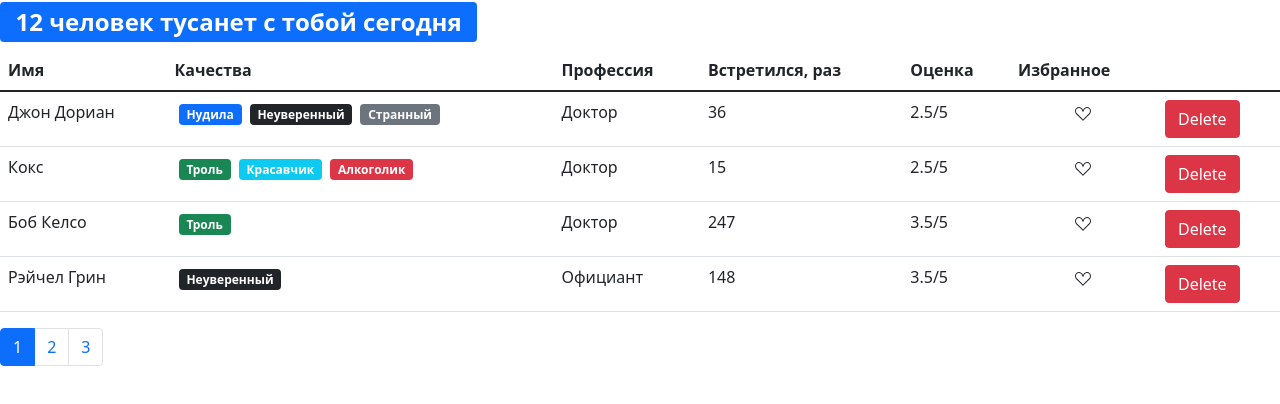
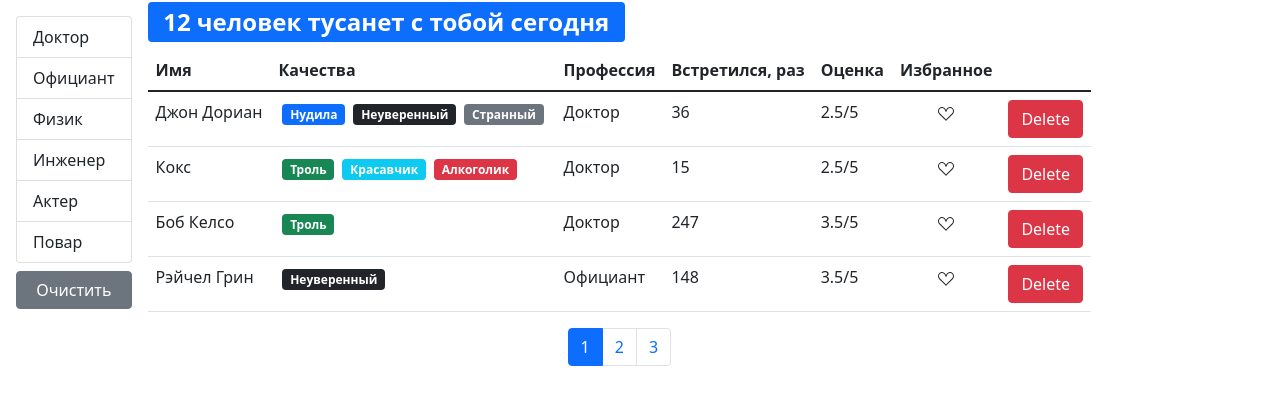
Before and after one commit to WilhelmWesser/fast-company, a React (Create React App) app: page / in a window 1280 px wide. Shown: the top 404 px of the page. Built offline with nearby package versions, Linux system fonts and the light colour scheme.

Commit message:
Array or Object as Professions - does not matter

```diff
--- /dev/null
+++ b/src/API/fake.api/professions.api.js
@@ -0,0 +1,26 @@
+export const professionsObject = {
+    doctor: { _id: "67rdca3eeb7f6fgeed471818", name: "Доктор" },
+    waiter: { _id: "67rdca3eeb7f6fgeed471820", name: "Официант" },
+    physics: { _id: "67rdca3eeb7f6fgeed471814", name: "Физик" },
+    engineer: { _id: "67rdca3eeb7f6fgeed471822", name: "Инженер" },
+    actor: { _id: "67rdca3eeb7f6fgeed471824", name: "Актер" },
+    cook: { _id: "67rdca3eeb7f6fgeed471829", name: "Повар" }
+};
+export const professions = [
+    { _id: "67rdca3eeb7f6fgeed471818", name: "Доктор" },
+    { _id: "67rdca3eeb7f6fgeed471820", name: "Официант" },
+    { _id: "67rdca3eeb7f6fgeed471814", name: "Физик" },
+    { _id: "67rdca3eeb7f6fgeed471822", name: "Инженер" },
+    { _id: "67rdca3eeb7f6fgeed471824", name: "Актер" },
+    { _id: "67rdca3eeb7f6fgeed471829", name: "Повар" }
+];
+const fetchAll = () =>
+    new Promise((resolve) => {
+        window.setTimeout(function () {
+            resolve(professions);
+        }, 2000);
+    });
+
+export default {
+    fetchAll
+};
--- a/src/API/fake.api/user.api.js
+++ b/src/API/fake.api/user.api.js
@@ -1,11 +1,4 @@
-const professions = {
-    doctor: { _id: "67rdca3eeb7f6fgeed471818", name: "Доктор" },
-    waiter: { _id: "67rdca3eeb7f6fgeed471820", name: "Официант" },
-    physics: { _id: "67rdca3eeb7f6fgeed471814", name: "Физик" },
-    engineer: { _id: "67rdca3eeb7f6fgeed471822", name: "Инженер" },
-    actor: { _id: "67rdca3eeb7f6fgeed471824", name: "Актер" },
-    cook: { _id: "67rdca3eeb7f6fgeed471829", name: "Повар" }
-};
+import { professionsObject as professions } from "./professions.api";
 const qualities = {
     tedious: {
         _id: "67rdca3eeb7f6fgeed471198",
@@ -137,6 +130,14 @@
         rate: 5
     }
 ];
-export function fetchAll() {
-    return users;
-}
+
+const fetchAll = () =>
+    new Promise((resolve) => {
+        window.setTimeout(function () {
+            resolve(users);
+        }, 2000);
+    });
+
+export default {
+    fetchAll
+};
--- a/src/API/index.js
+++ b/src/API/index.js
@@ -1,5 +1,7 @@
 import * as users from "./fake.api/user.api";
+import professions from "./fake.api/professions.api";
 const API = {
-    users
+    users,
+    professions
 };
 export default API;
--- a/src/components/Users.jsx
+++ b/src/components/Users.jsx
@@ -1,21 +1,83 @@
-import React, { useState } from "react";
+import React, { useState, useEffect } from "react";
 import Pagination from "./pagination";
 import User from "./user";
 import { paginate } from "../utils/paginate";
 import PropTypes from "prop-types";
-const Users = ({ users: allUsers, handleDeletion, usersToPerform }) => {
-    const count = allUsers.length;
+import API from "../API";
+import GroupList from "./groupList";
+import SearchStatus from "./searchStatus";
+const Users = ({ users: allUsers, handleDeletion }) => {
     const pageSize = 4;
-    const [currentPage, setCurrnetPage] = useState(1);
-    const handlePageChange = (pageIndex) => {
-        console.log("page:", pageIndex);
-        setCurrnetPage(pageIndex);
+    const [currentPage, setCurrentPage] = useState(1);
+    const [professions, setProfessions] = useState(API.professions.fetchAll());
+    const [selectedProf, setSelectedProf] = useState();
+    const handleDeletionWordRules = (peopleQuantity) => {
+        const transformed = String(peopleQuantity);
+        if (peopleQuantity === 0) {
+            return "Никто с тобой не тусанёт";
+        }
+        return transformed[transformed.length - 1] > "1" &&
+            transformed[transformed.length - 1] <= "4" &&
+            peopleQuantity !== 14 &&
+            peopleQuantity !== 13 &&
+            peopleQuantity !== 12 &&
+            peopleQuantity !== 11
+            ? `${peopleQuantity} человека тусанут с тобой сегодня`
+            : `${peopleQuantity} человек тусанет с тобой сегодня`;
     };
 
-    const users = paginate(allUsers, currentPage, pageSize);
+    const handleProfessionSelect = (item) => {
+        setSelectedProf(item);
+    };
+
+    const handlePageChange = (pageIndex) => {
+        setCurrentPage(pageIndex);
+    };
+
+    useEffect(() => {
+        API.professions.fetchAll().then((data) => {
+            setProfessions(data);
+        });
+    }, []);
+
+    useEffect(() => {
+        setCurrentPage(1);
+    }, [selectedProf]);
+
+    const filteredUsers = selectedProf
+        ? allUsers.filter((user) => user.profession.name === selectedProf.name)
+        : allUsers;
+    const count = filteredUsers.length;
+    const users = paginate(filteredUsers, currentPage, pageSize);
+    const clearFilter = () => {
+        setSelectedProf();
+    };
     // eslint-disable-next-line multiline-ternary
-    return usersToPerform.length > 0 ? (
-        <div>
+    return allUsers.length > 0 ? (
+        <div className="d-flex">
+            {professions && (
+                <div className="d-flex flex-column flex-shrink-0 p-3">
+                    <GroupList
+                        selectedItem={selectedProf}
+                        items={professions}
+                        onItemSelect={handleProfessionSelect}
+                        // valueProperty="_id"
+                        // contentProperty="name"
+                    />
+                    <button
+                        className="btn btn-secondary mt-2"
+                        onClick={clearFilter}
+                    >
+                        Очистить
+                    </button>
+                </div>
+            )}
+            <div className="d-flex flex-column">
+                <SearchStatus
+                    length={count}
+                    onQuantityChange={handleDeletionWordRules}
+                />
+                {count > 0 && (
                     <table className="table" key="table">
                         <thead key="thead">
                             <tr key="tr">
@@ -55,6 +117,8 @@
                             ))}
                         </tbody>
                     </table>
+                )}
+                <div className="d-flex justify-content-center">
                     <Pagination
                         itemsCount={count}
                         pageSize={pageSize}
@@ -62,14 +126,15 @@
                         onPageChange={handlePageChange}
                     />
                 </div>
+            </div>
+        </div>
     ) : (
         ""
     );
 };
 Users.propTypes = {
-    users: PropTypes.array.isRequired,
-    handleDeletion: PropTypes.func.isRequired,
-    usersToPerform: PropTypes.array.isRequired
+    users: PropTypes.oneOfType([PropTypes.object, PropTypes.array]),
+    handleDeletion: PropTypes.func.isRequired
 };
 
 export default Users;
--- a/src/components/app.jsx
+++ b/src/components/app.jsx
@@ -1,39 +1,25 @@
-import React, { useState } from "react";
-import Users from "./users";
-import SearchStatus from "./searchStatus";
+import React, { useState, useEffect } from "react";
+import Users from "./users.jsx";
 import API from "../API";
 
 const App = () => {
-    const [usersToPerform, setUsersToPerform] = useState(API.users.fetchAll());
-    const [totalLength, setTotalLength] = useState(usersToPerform.length);
+    const [usersToPerform, setUsersToPerform] = useState(
+        API.users.default.fetchAll()
+    );
 
     const handleDelete = (userId) => {
         const newUsers = usersToPerform.filter((user) => user._id !== userId);
         setUsersToPerform(newUsers);
-        setTotalLength(newUsers.length);
     };
 
-    const handleDeletionWordRules = (peopleQuantity) => {
-        const transformed = String(peopleQuantity);
-        if (peopleQuantity === 0) {
-            return "Никто с тобой не тусанёт";
-        }
-        return transformed[transformed.length - 1] > "1" &&
-            transformed[transformed.length - 1] <= "4" &&
-            peopleQuantity !== 14 &&
-            peopleQuantity !== 13 &&
-            peopleQuantity !== 12 &&
-            peopleQuantity !== 11
-            ? `${peopleQuantity} человека тусанут с тобой сегодня`
-            : `${peopleQuantity} человек тусанет с тобой сегодня`;
-    };
+    useEffect(() => {
+        API.users.default.fetchAll().then((users) => {
+            setUsersToPerform(users);
+        });
+    }, []);
 
     return (
         <div>
-            <SearchStatus
-                length={totalLength}
-                onQuantityChange={handleDeletionWordRules}
-            />
             <Users
                 users={usersToPerform}
                 handleDeletion={handleDelete}
--- /dev/null
+++ b/src/components/groupList.jsx
@@ -0,0 +1,44 @@
+/* eslint-disable multiline-ternary */
+import React from "react";
+import PropTypes from "prop-types";
+
+const GroupList = ({
+    items,
+    valueProperty,
+    contentProperty,
+    onItemSelect,
+    selectedItem
+}) => {
+    return (
+        <>
+            <ul className="list-group">
+                {Object.keys(items).map((item) => (
+                    <li
+                        key={items[item][valueProperty]}
+                        className={
+                            "list-group-item" +
+                            (items[item] === selectedItem ? " active" : "")
+                        }
+                        onClick={() => onItemSelect(items[item])}
+                        role="button"
+                    >
+                        {items[item][contentProperty]}
+                    </li>
+                ))}
+            </ul>
+        </>
+    );
+};
+GroupList.defaultProps = {
+    valueProperty: "_id",
+    contentProperty: "name"
+};
+GroupList.propTypes = {
+    items: PropTypes.oneOfType([PropTypes.object, PropTypes.array]),
+    valueProperty: PropTypes.string.isRequired,
+    contentProperty: PropTypes.string.isRequired,
+    onItemSelect: PropTypes.func,
+    selectedItem: PropTypes.object
+};
+
+export default GroupList;
--- a/src/components/pagination.jsx
+++ b/src/components/pagination.jsx
@@ -4,7 +4,6 @@
 const Pagination = ({ onPageChange, itemsCount, pageSize, currentPage }) => {
     const pageCount = Math.ceil(itemsCount / pageSize);
     if (pageCount === 1) return null;
-    console.log(currentPage);
     const pages = _.range(1, pageCount + 1);
     return (
         <nav>
```
Also changed, not shown: .eslintrc.js. Lines whose indentation alone changed are shown as unchanged.
